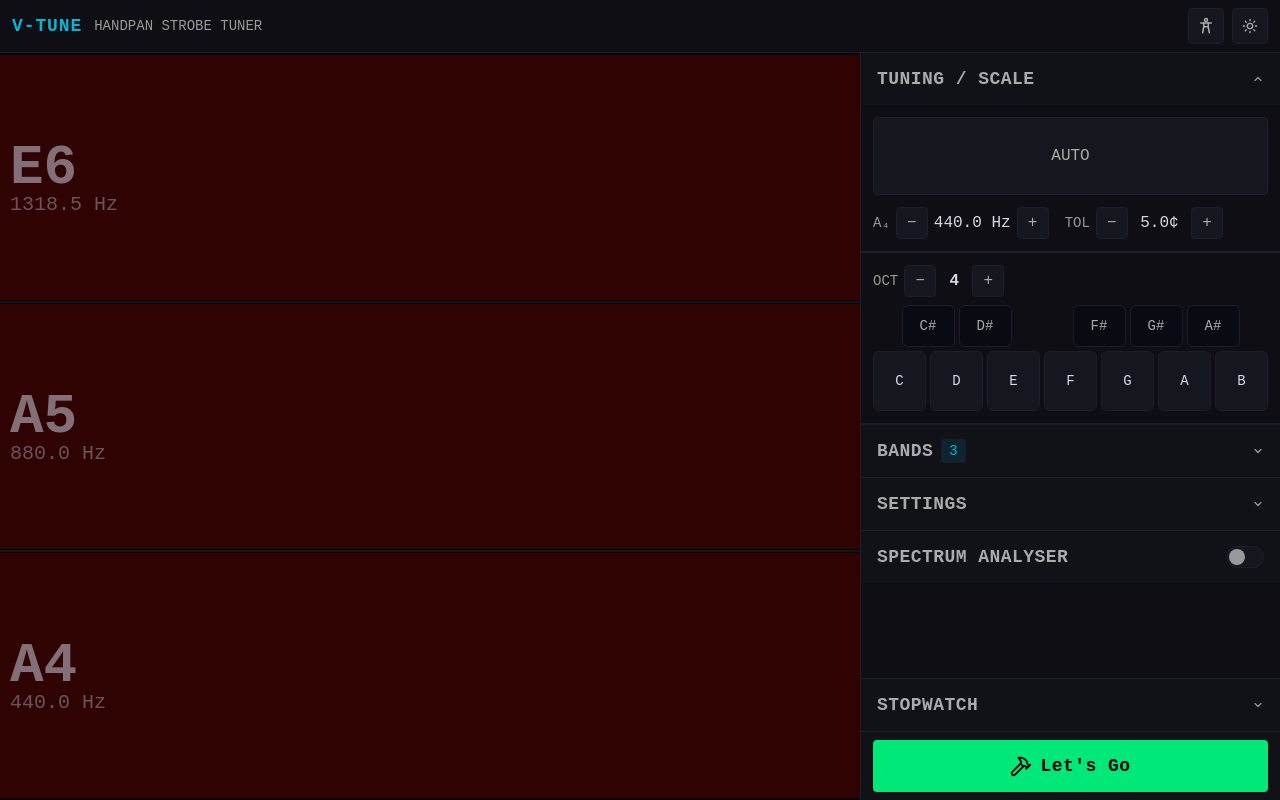
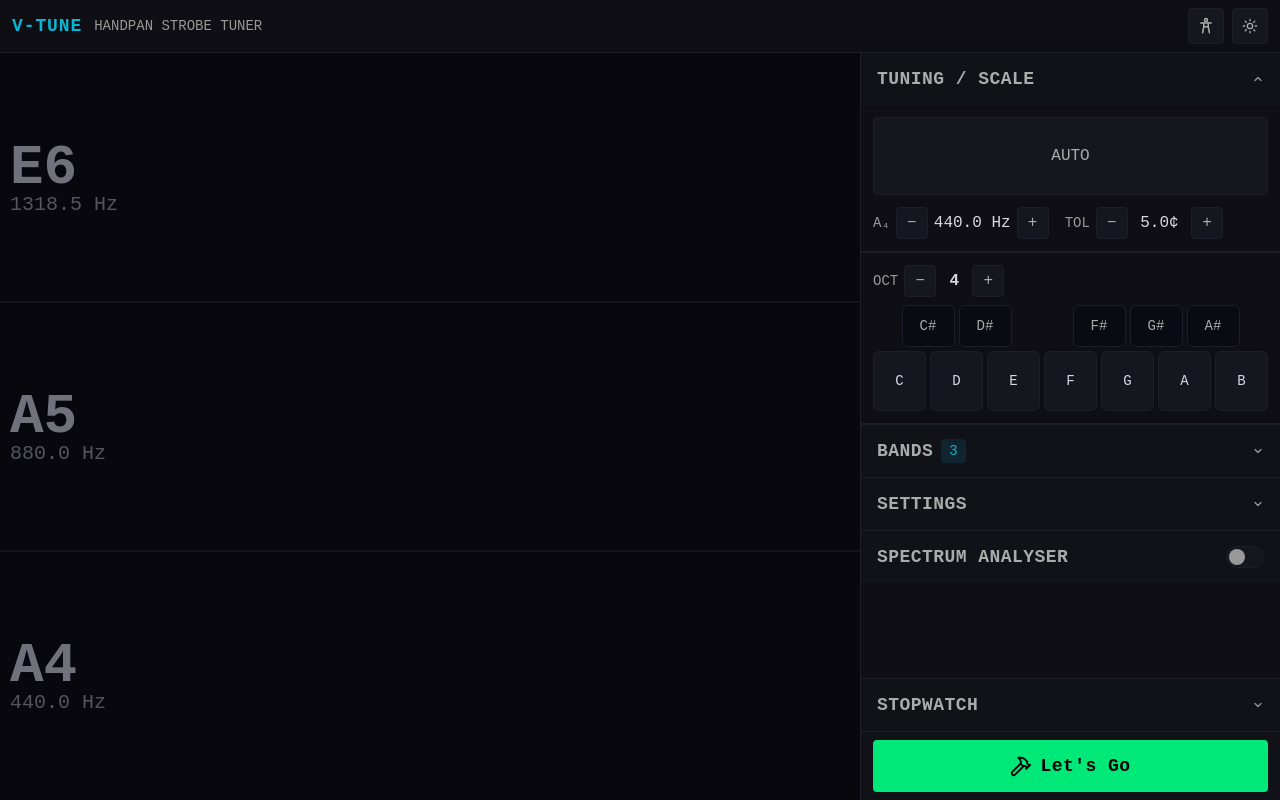
Before and after one commit to simonbaronti/V-Tune, a React (Vite) app: page / in a window 1280 px wide. Built offline with nearby package versions, Linux system fonts and the light colour scheme.

Commit message:
red and black strobe

```diff
--- a/src/components/StrobeDisplay.tsx
+++ b/src/components/StrobeDisplay.tsx
@@ -307,22 +307,19 @@ export function StrobeDisplay() {
       ctx.rect(0, y + 2, w, bandHeight - 4);
       ctx.clip();
 
-      // Tinted band background — dark red when out / no signal, lifts to a
-      // brighter green panel when within tolerance so "in tune" is unmistakable
-      const bgL = isInTune ? 22 : isSelected ? 13 : 10;
-      ctx.fillStyle = `hsl(${color.h}, ${color.s}%, ${bgL}%)`;
+      // Solid black band background — the LinoTune look. Colour comes from
+      // the sliding red/green bars below, not from a tinted background.
+      ctx.fillStyle = isSelected ? 'rgba(14, 14, 22, 0.98)' : 'rgba(8, 8, 14, 0.98)';
       ctx.fillRect(0, y + 2, w, bandHeight - 4);
 
       if (displayedAmp > 0.01) {
+        // Alternating colored / black rectangles. Each "cycle" is barWidth
+        // wide and split 50/50 between a coloured bar and a black gap.
+        const barAlpha = Math.min(1, displayedAmp * strobeIntensity);
+        ctx.fillStyle = `hsla(${color.h}, ${color.s}%, ${color.l}%, ${barAlpha})`;
+        const bw = barWidth * 0.5;
         for (let j = -2; j < barCount + 2; j++) {
           const x = j * barWidth + ((newPhase * barWidth) / (2 * Math.PI)) % barWidth;
-          const sin = Math.sin((j * Math.PI) / 1 + newPhase);
-          const brightness = (sin + 1) / 2;
-          const alpha = displayedAmp * brightness * strobeIntensity;
-
-          ctx.fillStyle = `hsla(0, 0%, 92%, ${alpha})`;
-
-          const bw = barWidth * 0.8;
           ctx.fillRect(x - bw / 2, y + 4, bw, bandHeight - 8);
         }
 
```
